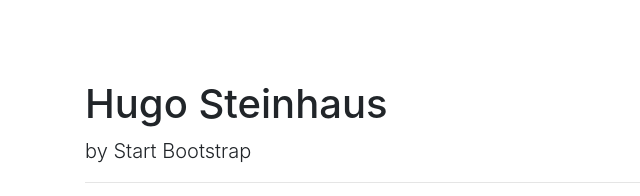
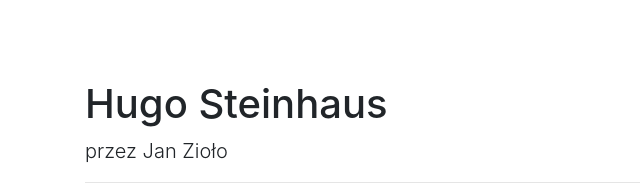
Before and after one commit to weronikaramus/wielcymatematycy, a website: page wielcymatematycylsm/steinhaus.html in a window 1280 px wide. Shown: the top 196 px of the page, 0-640 px from the left. Drawn offline with Linux system fonts and the light colour scheme.

Commit message:
Update steinhaus.html

```diff
--- a/wielcymatematycylsm/steinhaus.html
+++ b/wielcymatematycylsm/steinhaus.html
@@ -35,8 +35,8 @@
 
         <!-- Author -->
         <p class="lead">
-          by
-          <a>Start Bootstrap</a>
+          przez
+          <a>Jan Zioło</a>
         </p>
 
         <hr>
```
